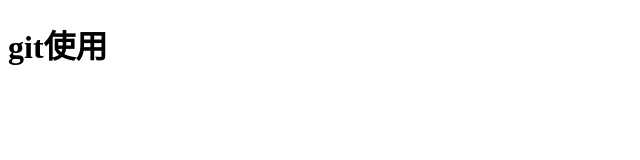
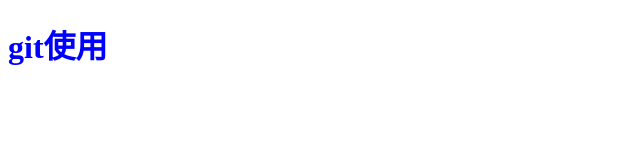
Before and after one commit to youngqian/test-demo, a plain HTML site: page index.html in a window 1280 px wide. Shown: the whole page, without its empty margins (0-640 px from the left). Drawn offline with Linux system fonts and the light colour scheme.

Commit message:
修改了index.html

```diff
--- a/index.html
+++ b/index.html
@@ -5,7 +5,8 @@
     <meta name="viewport" content="width=device-width, initial-scale=1.0">
     <meta http-equiv="X-UA-Compatible" content="ie=edge">
     <title>Document</title>
-    <link rel="stylesheet" type="" href="">
+    <link rel="stylesheet" type="" href="./css/index.css">
+    <script src="./js/index.js"></script>
 </head>
 <body>
     <h1>git使用</h1>
```
